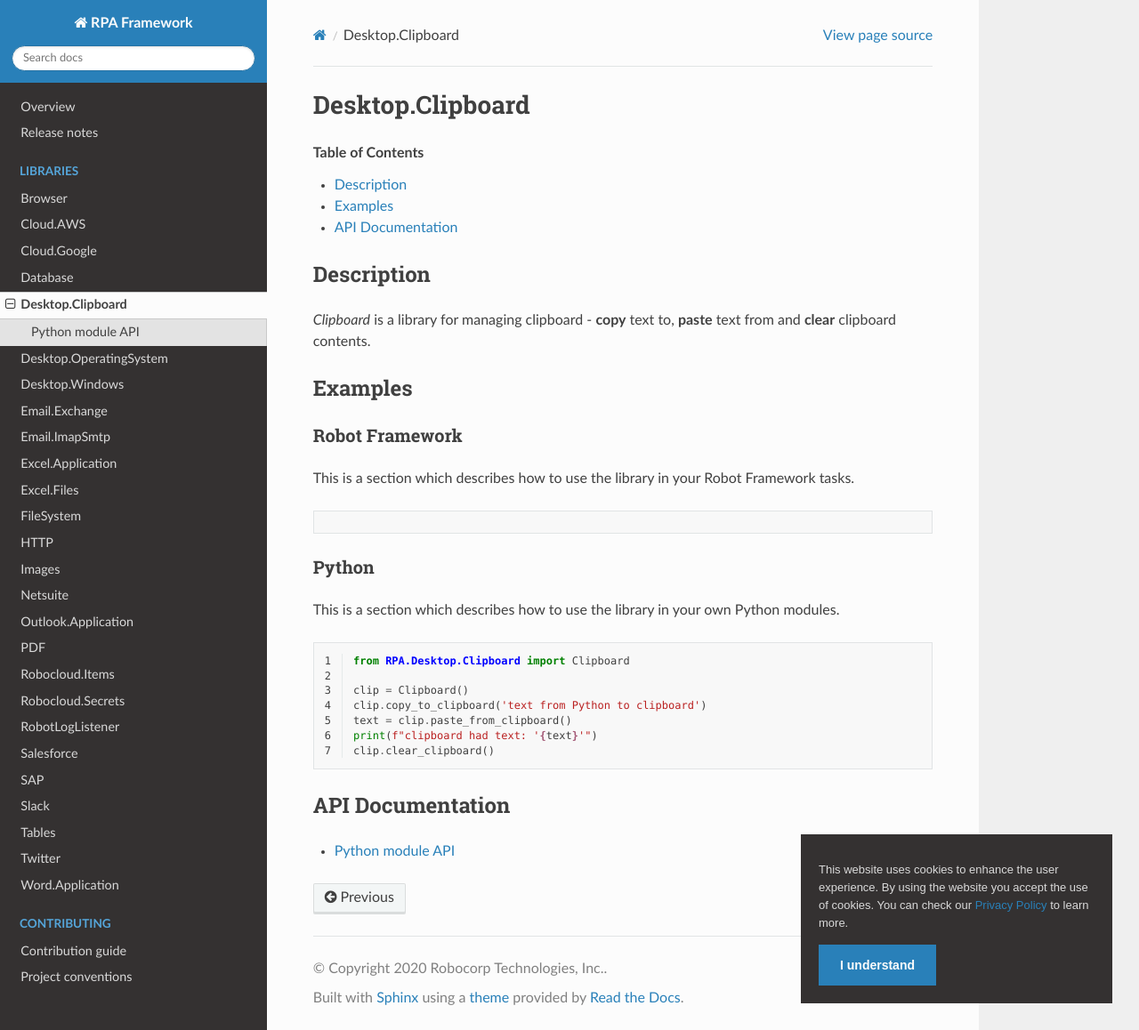
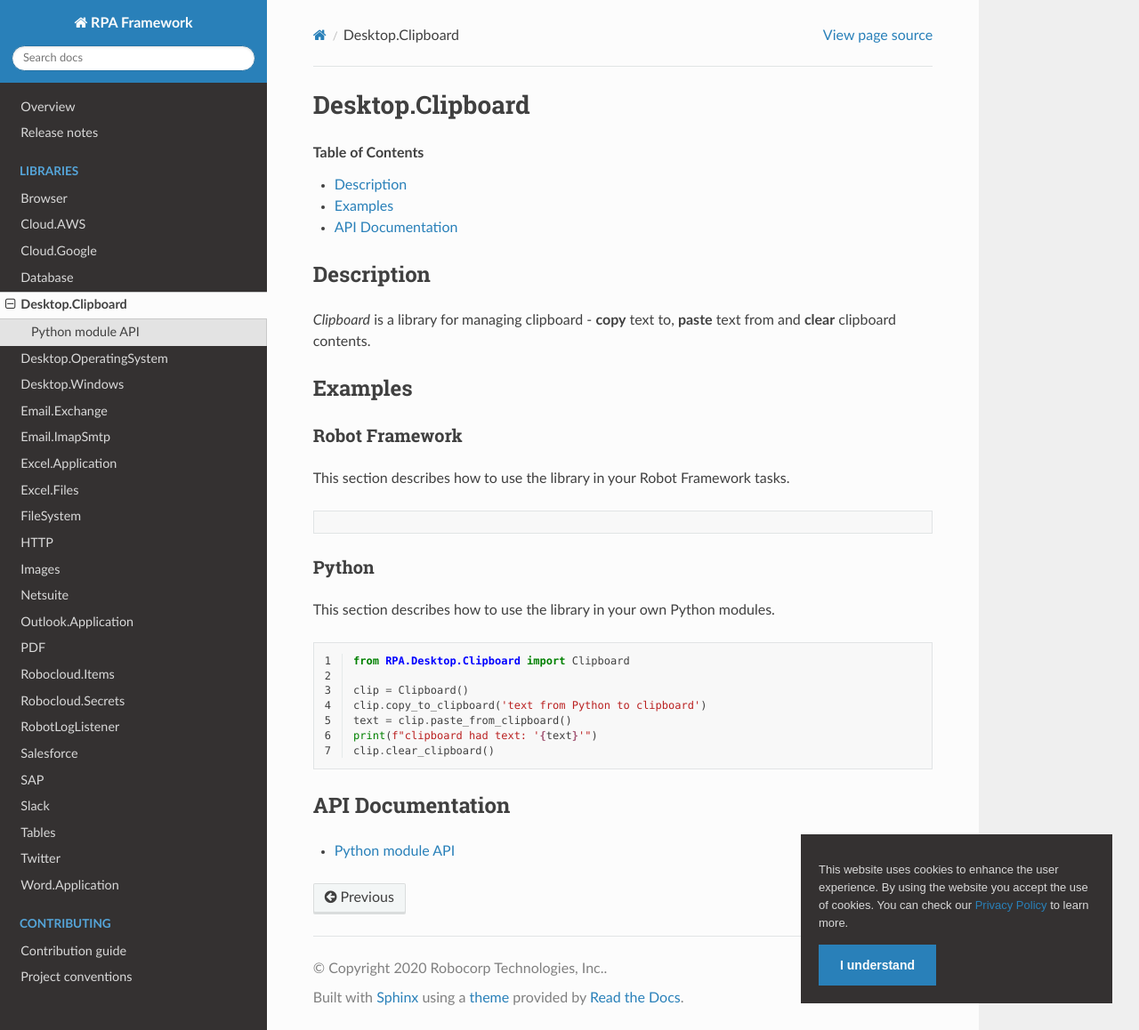
Before and after one commit to coderprovider/Framework-RPA, a Sphinx documentation site: the page built from docs/source/libraries/desktop_clipboard/index.rst, in a window 1280 px wide and 1158 px high. Shown: the whole window at 89% size. Built offline with Sphinx 7.4.7 and the Read the Docs theme 2.0.0, drawn with Linux system fonts in a browser that asks for light colours; pages that are not in the unit, such as notebooks, are missing from menus.

Commit message:
Update Desktop.Clipboard library docs

```diff
--- a/docs/source/libraries/desktop_clipboard/index.rst
+++ b/docs/source/libraries/desktop_clipboard/index.rst
@@ -20,8 +20,7 @@
 Robot Framework
 ===============
 
-This is a section which describes how to use the library in your
-Robot Framework tasks.
+This section describes how to use the library in your Robot Framework tasks.
 
 .. code-block:: robotframework
     :linenos:
@@ -38,8 +37,7 @@
 Python
 ======
 
-This is a section which describes how to use the library in your
-own Python modules.
+This section describes how to use the library in your own Python modules.
 
 .. code-block:: python
     :linenos:
```
